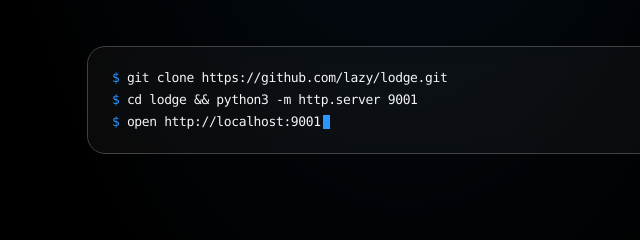
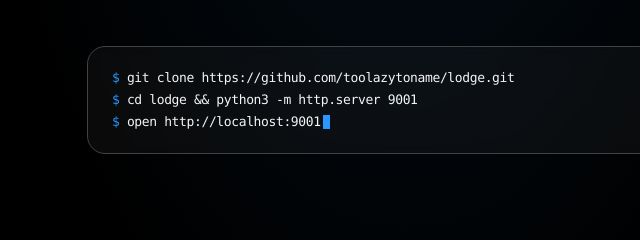
Before and after one commit to toolazytoname/lodge, a plain HTML site: page index.html in a window 1280 px wide. Shown: the part 537-777 px from the top of the page, 233-873 px from the left. Drawn offline with Linux system fonts and the light colour scheme.

Commit message:
fix: use correct GitHub username toolazytoname in URLs

```diff
--- a/index.html
+++ b/index.html
@@ -548,7 +548,7 @@
       <a href="#features">Features</a>
       <a href="#security">Security</a>
       <a href="#start">Get Started</a>
-      <a href="https://github.com/lazy/lodge" class="nav-cta" target="_blank" rel="noopener">GitHub</a>
+      <a href="https://github.com/toolazytoname/lodge" class="nav-cta" target="_blank" rel="noopener">GitHub</a>
     </div>
   </div>
 </nav>
@@ -564,10 +564,10 @@
     </p>
     <div class="hero-cta reveal">
       <a href="#start" class="btn btn-primary">Get Started →</a>
-      <a href="https://github.com/lazy/lodge" class="btn btn-outline" target="_blank" rel="noopener">View on GitHub</a>
+      <a href="https://github.com/toolazytoname/lodge" class="btn btn-outline" target="_blank" rel="noopener">View on GitHub</a>
     </div>
     <div class="hero-terminal reveal">
-      <div><span class="prompt">$</span> <span class="cmd">git clone https://github.com/lazy/lodge.git</span></div>
+      <div><span class="prompt">$</span> <span class="cmd">git clone https://github.com/toolazytoname/lodge.git</span></div>
       <div><span class="prompt">$</span> <span class="cmd">cd lodge && python3 -m http.server 9001</span></div>
       <div><span class="prompt">$</span> <span class="cmd">open http://localhost:9001<span class="cursor"></span></span></div>
     </div>
@@ -803,10 +803,10 @@
     <div class="code-wrap reveal">
       <div class="code-head">
         <span>Terminal</span>
-        <button class="code-copy" data-copy="git clone https://github.com/lazy/lodge.git && cd lodge && python3 -m http.server 9001">Copy</button>
+        <button class="code-copy" data-copy="git clone https://github.com/toolazytoname/lodge.git && cd lodge && python3 -m http.server 9001">Copy</button>
       </div>
       <pre class="code-body"><span class="c-comment"># Clone the repo</span>
-<span class="c-cmd">git clone https://github.com/lazy/lodge.git</span>
+<span class="c-cmd">git clone https://github.com/toolazytoname/lodge.git</span>
 <span class="c-cmd">cd lodge</span>
 
 <span class="c-comment"># Serve (Python 3 built-in)</span>
@@ -820,7 +820,7 @@
     </div>
     <div class="start-actions reveal">
       <a href="/dashboard.html" class="btn btn-primary">Try the demo →</a>
-      <a href="https://github.com/lazy/lodge" class="btn btn-outline" target="_blank" rel="noopener">View source on GitHub</a>
+      <a href="https://github.com/toolazytoname/lodge" class="btn btn-outline" target="_blank" rel="noopener">View source on GitHub</a>
     </div>
     <p class="start-note reveal">
       For cross-device access, expose via <a href="https://developers.cloudflare.com/cloudflare-one/connections/connect-networks/" style="color: var(--action-bright);">Cloudflare Tunnel</a> or <a href="https://tailscale.com/kb/1223/funnel/" style="color: var(--action-bright);">Tailscale Funnel</a> for free HTTPS.
@@ -833,7 +833,7 @@
   <div class="footer-inner">
     <div>© Lodge · MIT License</div>
     <div class="footer-links">
-      <a href="https://github.com/lazy/lodge" target="_blank" rel="noopener">GitHub</a>
+      <a href="https://github.com/toolazytoname/lodge" target="_blank" rel="noopener">GitHub</a>
       <a href="/dashboard.html">App</a>
       <a href="#features">Features</a>
       <a href="#security">Security</a>
```
Also changed, not shown: DEPLOY.md (+3 -3 lines), README.en.md (+1 -1 lines).
